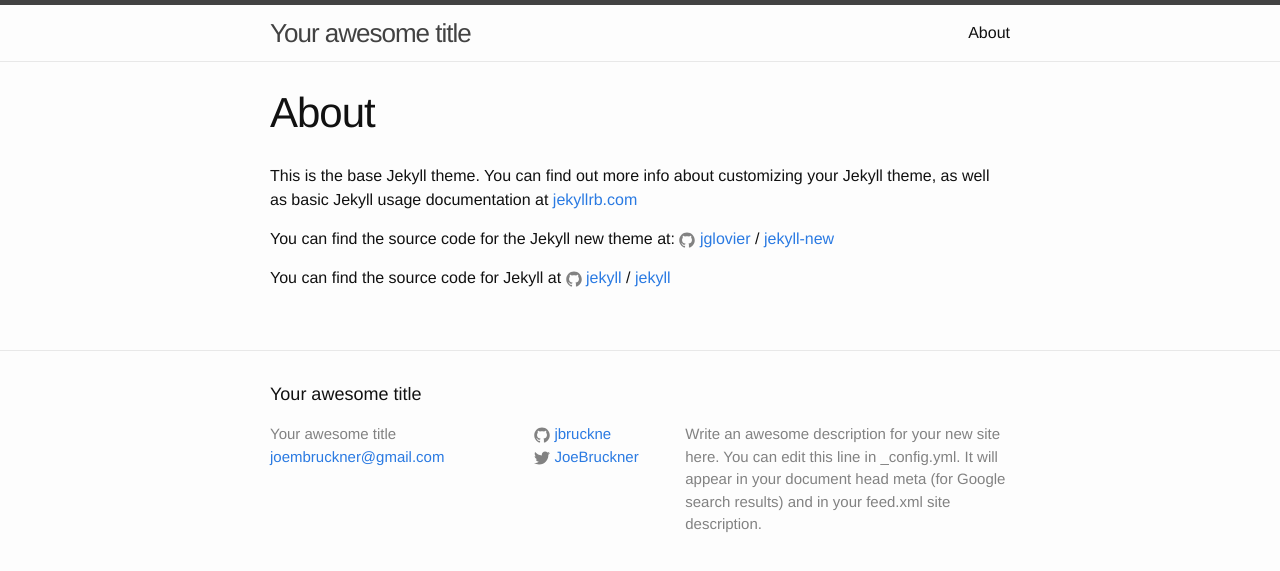
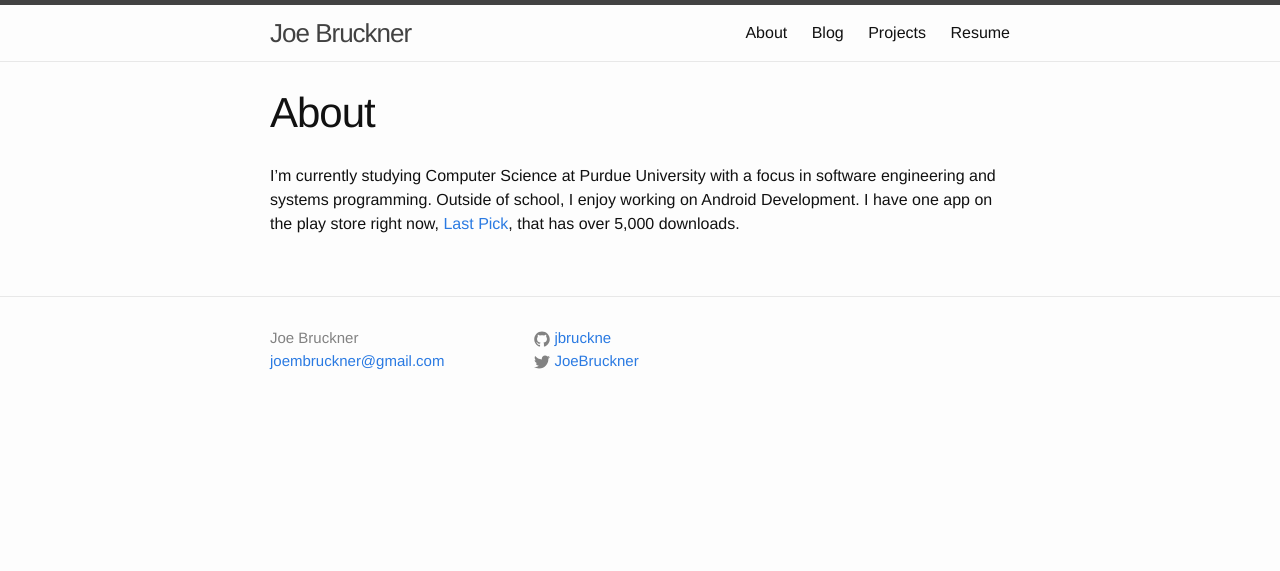
Before and after one commit to jbruckne/jbruckne.github.io, a Jekyll site: the page built from about.md, in a window 1280 px wide. Shown: the top 571 px of the page. Built offline with Jekyll 4.4.1, drawn with Linux system fonts in a browser that asks for light colours.

Commit message:
Added pages

```diff
--- a/_config.yml
+++ b/_config.yml
@@ -6,12 +6,9 @@
 # 'jekyll serve'. If you change this file, please restart the server process.
 
 # Site settings
-title: Your awesome title
+title: Joe Bruckner
 email: joembruckner@gmail.com
 description: > # this means to ignore newlines until "baseurl:"
-  Write an awesome description for your new site here. You can edit this
-  line in _config.yml. It will appear in your document head meta (for
-  Google search results) and in your feed.xml site description.
 baseurl: "" # the subpath of your site, e.g. /blog
 url: "http://jbruckne.github.io" # the base hostname & protocol for your site
 twitter_username: JoeBruckner
--- a/_includes/footer.html
+++ b/_includes/footer.html
@@ -1,8 +1,6 @@
 <footer class="site-footer">
 
   <div class="wrapper">
-
-    <h2 class="footer-heading">{{ site.title }}</h2>
 
     <div class="footer-col-wrapper">
       <div class="footer-col footer-col-1">
--- a/_includes/header.html
+++ b/_includes/header.html
@@ -5,13 +5,6 @@
     <a class="site-title" href="{{ site.baseurl }}/">{{ site.title }}</a>
 
     <nav class="site-nav">
-      <a href="#" class="menu-icon">
-        <svg viewBox="0 0 18 15">
-          <path fill="#424242" d="M18,1.484c0,0.82-0.665,1.484-1.484,1.484H1.484C0.665,2.969,0,2.304,0,1.484l0,0C0,0.665,0.665,0,1.484,0 h15.031C17.335,0,18,0.665,18,1.484L18,1.484z"/>
-          <path fill="#424242" d="M18,7.516C18,8.335,17.335,9,16.516,9H1.484C0.665,9,0,8.335,0,7.516l0,0c0-0.82,0.665-1.484,1.484-1.484 h15.031C17.335,6.031,18,6.696,18,7.516L18,7.516z"/>
-          <path fill="#424242" d="M18,13.516C18,14.335,17.335,15,16.516,15H1.484C0.665,15,0,14.335,0,13.516l0,0 c0-0.82,0.665-1.484,1.484-1.484h15.031C17.335,12.031,18,12.696,18,13.516L18,13.516z"/>
-        </svg>
-      </a>
 
       <div class="trigger">
         {% for my_page in site.pages %}
--- a/about.md
+++ b/about.md
@@ -4,12 +4,4 @@ title: About
 permalink: /about/
 ---
 
-This is the base Jekyll theme. You can find out more info about customizing your Jekyll theme, as well as basic Jekyll usage documentation at [jekyllrb.com](http://jekyllrb.com/)
-
-You can find the source code for the Jekyll new theme at:
-{% include icon-github.html username="jglovier" %} /
-[jekyll-new](https://github.com/jglovier/jekyll-new)
-
-You can find the source code for Jekyll at
-{% include icon-github.html username="jekyll" %} /
-[jekyll](https://github.com/jekyll/jekyll)
+   I'm currently studying Computer Science at Purdue University with a focus in software engineering and systems programming. Outside of school, I enjoy working on Android Development. I have one app on the play store right now, [Last Pick](https://play.google.com/store/apps/details?id=joebruckner.lastpick.release&hl=en), that has over 5,000 downloads.
--- /dev/null
+++ b/projects.md
@@ -0,0 +1,5 @@
+---
+layout: page
+title: Projects
+permalink: /projects/
+---
```
Also changed, not shown: _posts/2016-08-14-welcome-to-jekyll.markdown (deleted, +0 -25 lines), blog.md (added, +7 -0 lines), index.html (+0 -16 lines), resume.md (added, +7 -0 lines).
